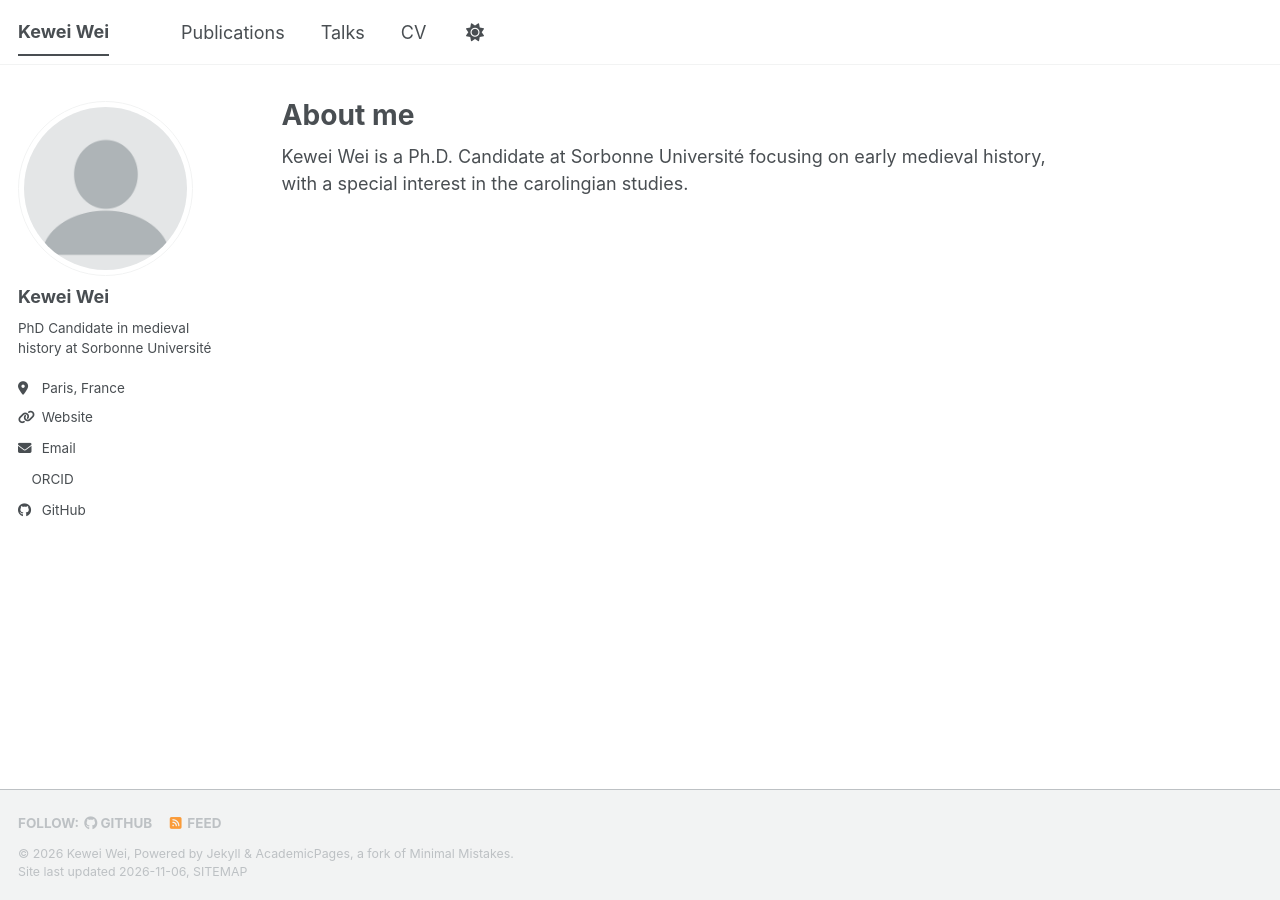
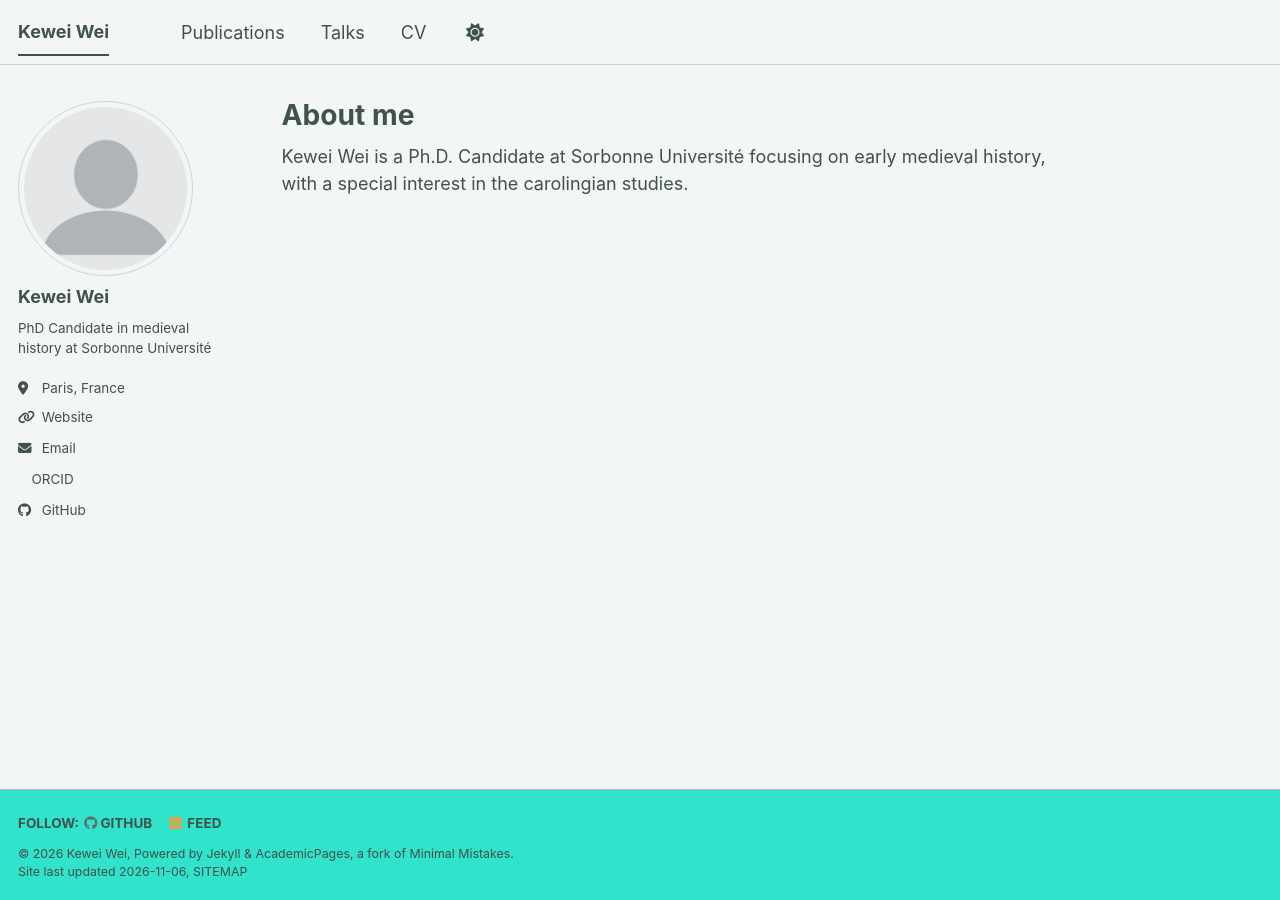
Before and after one commit to kewei-w/kewei-w.github.io, a Jekyll site: the page built from _pages/about.md, in a window 1280 px wide. Built offline with Jekyll 4.4.1, drawn with Linux system fonts in a browser that asks for light colours; a script bundle is joined from its source files by our own code; a style sheet for code colours, icons or effects is not loaded.

Commit message:
Change site theme to 'mint' and update GitHub username

```diff
--- a/_config.yml
+++ b/_config.yml
@@ -8,7 +8,7 @@
 
 # Basic Site Settings
 locale                   : "en-US"
-site_theme               : "default" # The available themes options are "default", "air", "sunrise", "mint", "dirt" and "contrast"
+site_theme               : "mint" # The available themes options are "default", "air", "sunrise", "mint", "dirt" and "contrast"
 title                    : "Kewei Wei"
 title_separator          : "-"
 name                     : &name "Kewei Wei"
@@ -48,7 +48,7 @@ author:
   bitbucket        : # Username - Update with your username on the site
   codepen          : # Username
   dribbble         : # Username
-  github           : "kewei-wei"
+  github           : "kewei-w"
   kaggle           : # Username
   stackoverflow    : # User number or user number and name (i.e., use "1" or "1/jeff-atwood")
 
```
